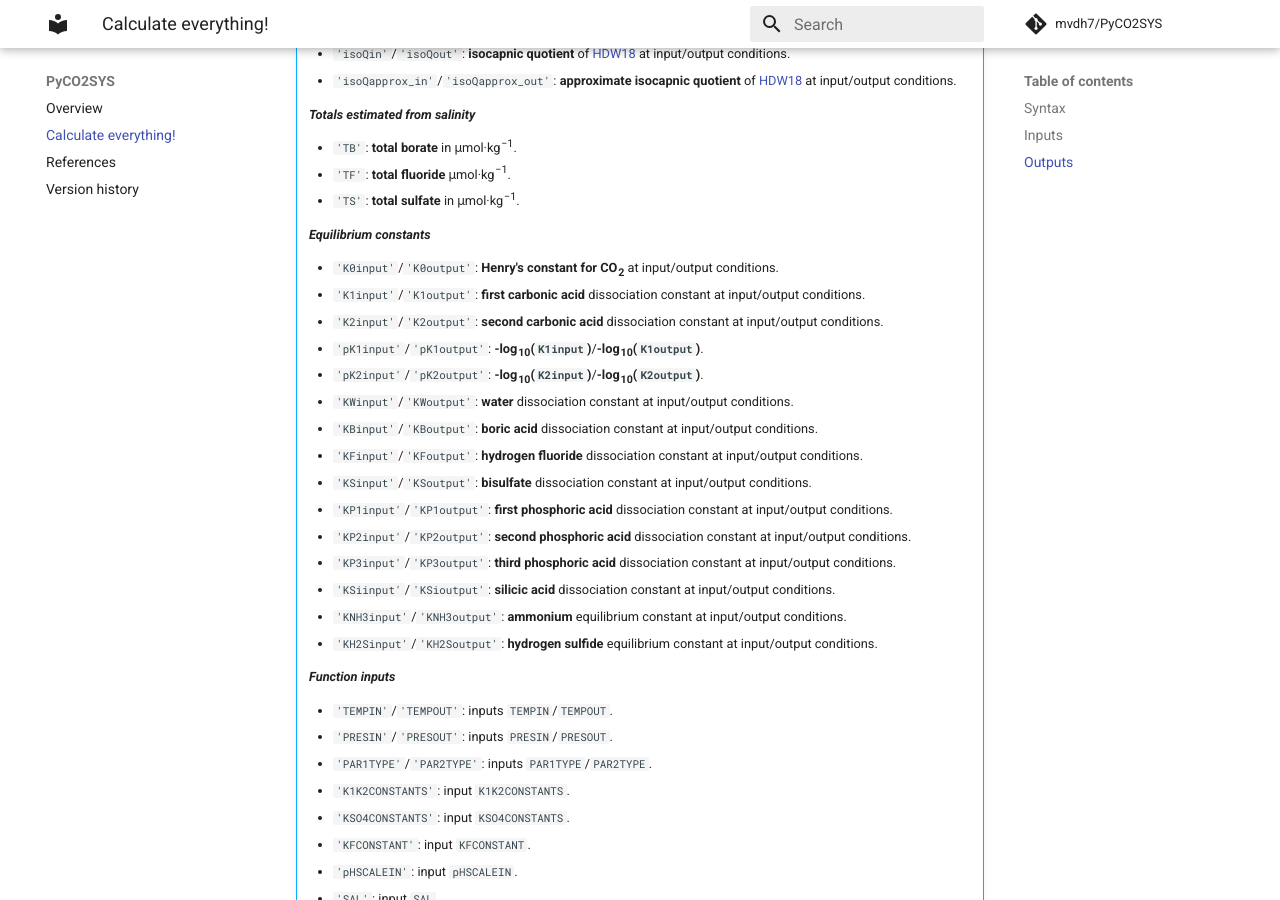
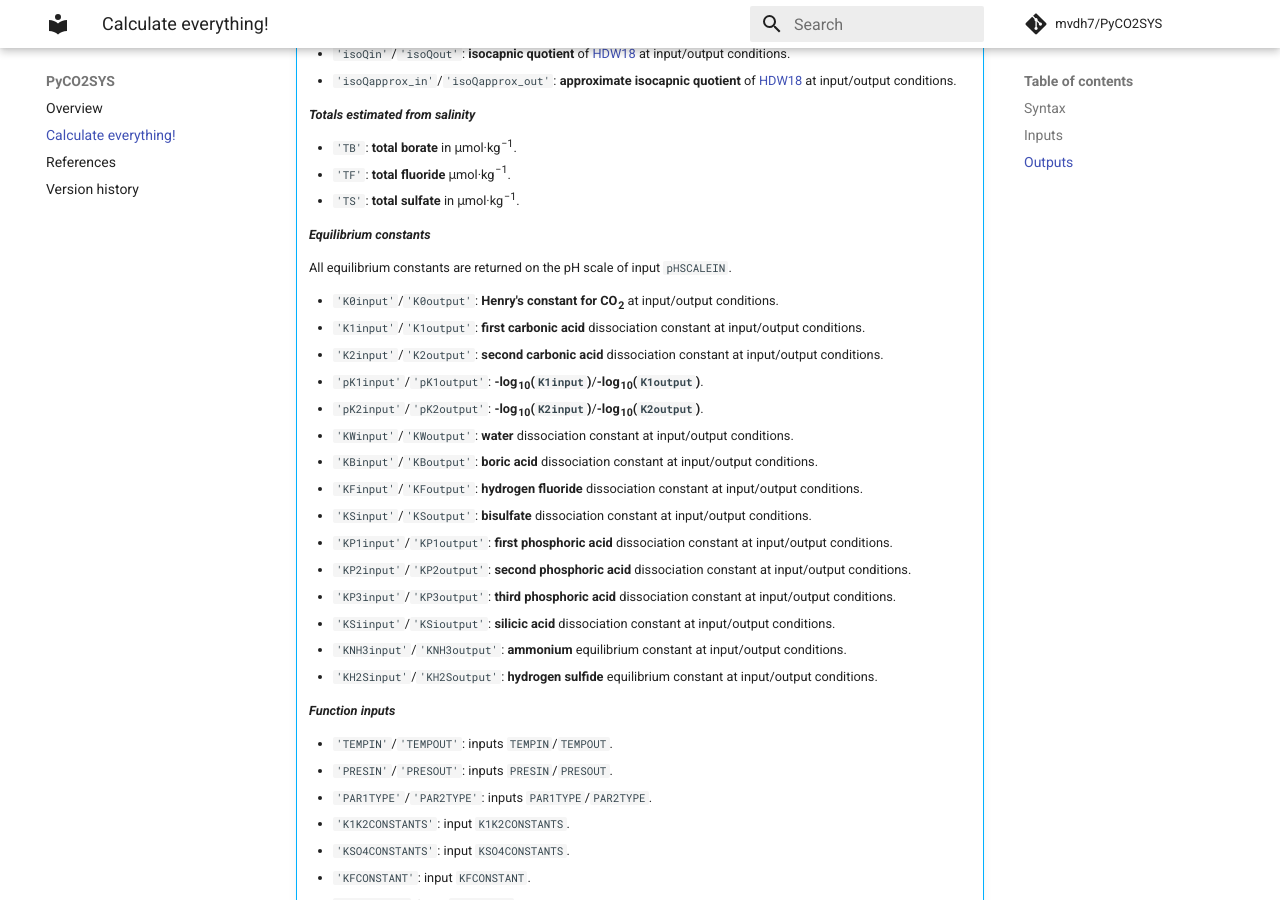
Before and after one commit to mvdh7/PyCO2SYS, an MkDocs documentation site: the page built from docs/co2sys.md, in a window 1280 px wide and 900 px high, scrolled down 4071 px. Built offline with MkDocs 1.6.1 and Material for MkDocs 9.7.7, drawn with Linux system fonts in a browser that asks for light colours; formulas are drawn with MathJax 3; comment, search, counter and statistics services are not loaded.

Commit message:
Note output pH scale for equilibrium constants

```diff
--- a/docs/co2sys.md
+++ b/docs/co2sys.md
@@ -174,6 +174,8 @@ The results of `CO2SYS` calculations are stored in a [dict](https://docs.python.
 
     ***Equilibrium constants***
 
+    All equilibrium constants are returned on the pH scale of input `pHSCALEIN`.
+
     * `'K0input'`/`'K0output'`: **Henry's constant for CO<sub>2</sub>** at input/output conditions.
     * `'K1input'`/`'K1output'`: **first carbonic acid** dissociation constant at input/output conditions.
     * `'K2input'`/`'K2output'`: **second carbonic acid** dissociation constant at input/output conditions.
```
